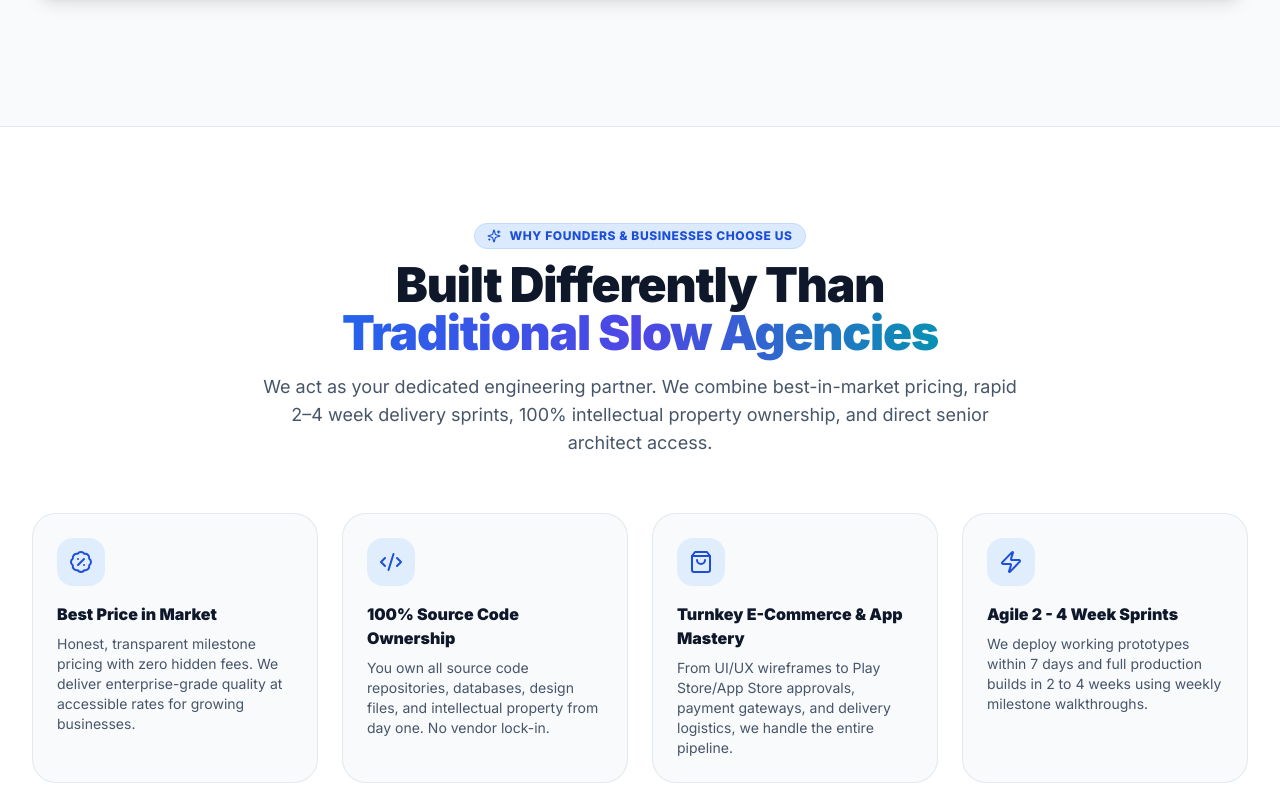
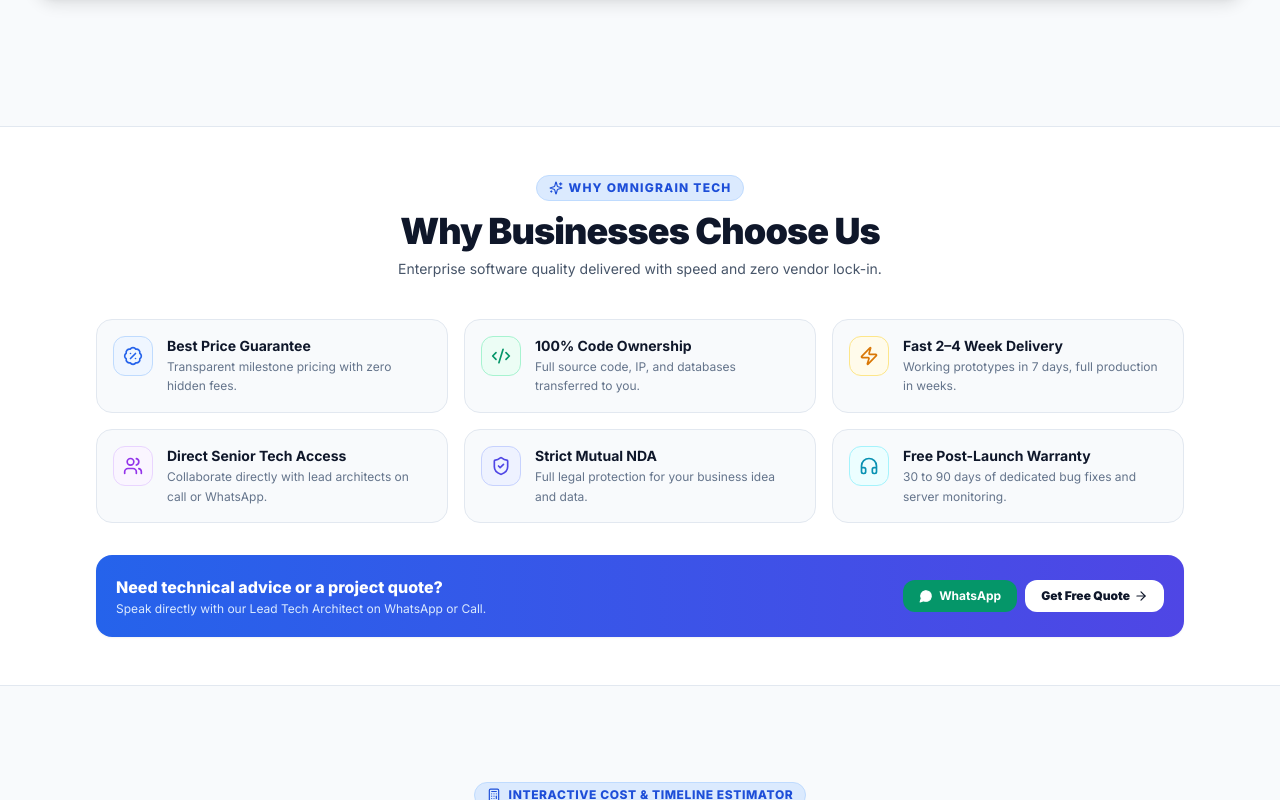
Before and after one commit to OmniGrainTech/OmniGrain_Service, a React (Vite) app: page / in a window 1280 px wide. Shown: the part 4880-5680 px from the top of the page. Built offline with nearby package versions, Linux system fonts and the light colour scheme; the HTML template or start-up script is replaced by a standard one.

Commit message:
refactor(why-us): redesign with compact 6-pillar grid and concise copy

```diff
--- a/src/components/WhyUs.jsx
+++ b/src/components/WhyUs.jsx
@@ -2,106 +2,129 @@ import React from 'react';
 import {
   BadgePercent,
   Code2,
-  ShoppingBag,
   Zap,
   Users,
-  ShieldAlert,
-  CheckCircle,
+  ShieldCheck,
   Headphones,
-  CheckCircle2,
   Sparkles,
   ArrowRight,
-  Phone,
   MessageCircle
 } from 'lucide-react';
-import { whyChooseUs, companyInfo } from '../data/websiteData';
-
-const iconMap = {
-  BadgePercent: BadgePercent,
-  Code2: Code2,
-  ShoppingBag: ShoppingBag,
-  Zap: Zap,
-  Users: Users,
-  ShieldAlert: ShieldAlert,
-  CheckCircle: CheckCircle,
-  Headphones: Headphones
-};
+import { companyInfo } from '../data/websiteData';
 
 export default function WhyUs({ onOpenEnquiry }) {
+  const pillars = [
+    {
+      title: "Best Price Guarantee",
+      desc: "Transparent milestone pricing with zero hidden fees.",
+      icon: BadgePercent,
+      color: "text-blue-600 bg-blue-50 border-blue-200"
+    },
+    {
+      title: "100% Code Ownership",
+      desc: "Full source code, IP, and databases transferred to you.",
+      icon: Code2,
+      color: "text-emerald-600 bg-emerald-50 border-emerald-200"
+    },
+    {
+      title: "Fast 2–4 Week Delivery",
+      desc: "Working prototypes in 7 days, full production in weeks.",
+      icon: Zap,
+      color: "text-amber-600 bg-amber-50 border-amber-200"
+    },
+    {
+      title: "Direct Senior Tech Access",
+      desc: "Collaborate directly with lead architects on call or WhatsApp.",
+      icon: Users,
+      color: "text-purple-600 bg-purple-50 border-purple-200"
+    },
+    {
+      title: "Strict Mutual NDA",
+      desc: "Full legal protection for your business idea and data.",
+      icon: ShieldCheck,
+      color: "text-indigo-600 bg-indigo-50 border-indigo-200"
+    },
+    {
+      title: "Free Post-Launch Warranty",
+      desc: "30 to 90 days of dedicated bug fixes and server monitoring.",
+      icon: Headphones,
+      color: "text-cyan-600 bg-cyan-50 border-cyan-200"
+    }
+  ];
+
   return (
-    <section id="why-us" className="py-16 lg:py-24 bg-white relative border-t border-slate-200">
-      <div className="max-w-7xl mx-auto px-4 sm:px-6 lg:px-8 relative z-10">
+    <section id="why-us" className="py-12 lg:py-18 bg-white relative border-t border-slate-200 w-full max-w-full overflow-hidden">
+      <div className="max-w-6xl mx-auto px-4 sm:px-6 lg:px-8 relative z-10 w-full">
 
-        {/* Section Header */}
-        <div className="text-center max-w-3xl mx-auto mb-14">
-          <div className="inline-flex items-center space-x-2 px-3 py-1 rounded-full bg-blue-100 text-blue-700 border border-blue-200 text-xs font-extrabold uppercase tracking-wider mb-3">
+        {/* Short, Direct Section Header */}
+        <div className="text-center max-w-2xl mx-auto mb-8 sm:mb-10">
+          <div className="inline-flex items-center space-x-1.5 px-3 py-1 rounded-full bg-blue-100 text-blue-700 border border-blue-200 text-xs font-extrabold uppercase tracking-widest mb-2.5">
             <Sparkles className="w-3.5 h-3.5" />
-            <span>Why Founders & Businesses Choose Us</span>
+            <span>Why Omnigrain Tech</span>
           </div>
-          <h2 className="text-3xl sm:text-4xl lg:text-5xl font-black text-slate-900 tracking-tight">
-            Built Differently Than <br />
-            <span className="text-transparent bg-clip-text bg-gradient-to-r from-blue-600 via-indigo-600 to-cyan-600">
-              Traditional Slow Agencies
-            </span>
+          <h2 className="text-2xl sm:text-3xl lg:text-4xl font-black text-slate-900 tracking-tight">
+            Why Businesses Choose Us
           </h2>
-          <p className="mt-4 text-base sm:text-lg text-slate-600">
-            We act as your dedicated engineering partner. We combine best-in-market pricing, rapid 2–4 week delivery sprints, 100% intellectual property ownership, and direct senior architect access.
+          <p className="mt-2 text-xs sm:text-sm text-slate-600">
+            Enterprise software quality delivered with speed and zero vendor lock-in.
           </p>
         </div>
 
-        {/* 8 Differentiators Grid */}
-        <div className="grid grid-cols-1 md:grid-cols-2 lg:grid-cols-4 gap-6 mb-12">
-          {whyChooseUs.map((item, idx) => {
-            const Icon = iconMap[item.icon] || CheckCircle2;
+        {/* Compact, Redesigned 6-Pillar Grid */}
+        <div className="grid grid-cols-1 sm:grid-cols-2 lg:grid-cols-3 gap-3.5 sm:gap-4 mb-8">
+          {pillars.map((item, idx) => {
+            const Icon = item.icon;
             return (
               <div
                 key={idx}
-                className="p-6 rounded-3xl bg-slate-50 border border-slate-200/90 hover:border-blue-400 hover:bg-white transition-all duration-200 hover:shadow-lg hover:-translate-y-1 group"
+                className="p-4 sm:p-4.5 rounded-2xl bg-slate-50 border border-slate-200 hover:border-blue-400 hover:bg-white hover:shadow-md transition-all duration-150 flex items-start space-x-3.5 group"
               >
-                <div className="w-12 h-12 rounded-2xl bg-blue-100/80 text-blue-700 flex items-center justify-center mb-4 group-hover:scale-105 transition-transform">
-                  <Icon className="w-6 h-6" />
+                <div className={`w-10 h-10 rounded-xl flex items-center justify-center shrink-0 border ${item.color} transition-transform group-hover:scale-105`}>
+                  <Icon className="w-5 h-5" />
                 </div>
-                <h3 className="text-base font-black text-slate-900 mb-2 group-hover:text-blue-600 transition">
-                  {item.title}
-                </h3>
-                <p className="text-xs sm:text-sm text-slate-600 leading-relaxed">
-                  {item.desc}
-                </p>
+                <div className="min-w-0">
+                  <h3 className="text-sm font-bold text-slate-900 leading-snug mb-0.5 group-hover:text-blue-600 transition">
+                    {item.title}
+                  </h3>
+                  <p className="text-xs text-slate-500 leading-relaxed">
+                    {item.desc}
+                  </p>
+                </div>
               </div>
             );
           })}
         </div>
 
-        {/* Conversion Action Strip */}
-        <div className="rounded-3xl bg-gradient-to-r from-slate-900 via-blue-950 to-slate-900 p-8 text-white shadow-xl flex flex-col md:flex-row items-center justify-between gap-6">
-          <div className="space-y-1 text-center md:text-left">
-            <h4 className="text-xl font-black flex items-center justify-center md:justify-start">
-              <Sparkles className="w-5 h-5 text-amber-400 mr-2" />
-              Ready to bring your Mobile App or E-Commerce vision to life?
+        {/* Short & Clean CTA Strip */}
+        <div className="p-4 sm:p-5 rounded-2xl bg-gradient-to-r from-blue-600 to-indigo-600 text-white flex flex-col sm:flex-row items-center justify-between gap-3 text-center sm:text-left shadow-sm">
+          <div>
+            <h4 className="text-sm sm:text-base font-extrabold">
+              Need technical advice or a project quote?
             </h4>
-            <p className="text-xs sm:text-sm text-slate-300">
-              Speak directly with our Tech Lead on WhatsApp or Call for instant scoping and proposal.
+            <p className="text-xs text-blue-100 mt-0.5">
+              Speak directly with our Lead Tech Architect on WhatsApp or Call.
             </p>
           </div>
 
-          <div className="flex flex-col sm:flex-row gap-3 shrink-0">
+          <div className="flex items-center gap-2 w-full sm:w-auto shrink-0">
             <a
               href={`https://wa.me/${companyInfo.whatsappRaw}?text=Hi%20Omnigrain%20Tech,%20I%20want%20to%20discuss%20a%20project.`}
               target="_blank"
               rel="noopener noreferrer"
-              className="px-5 py-3 rounded-xl bg-emerald-600 hover:bg-emerald-700 text-white font-bold text-xs sm:text-sm transition flex items-center justify-center space-x-1.5 shadow"
+              className="flex-1 sm:flex-none px-4 py-2 rounded-xl bg-emerald-600 hover:bg-emerald-700 text-white font-bold text-xs transition flex items-center justify-center space-x-1.5 shadow-xs"
+              title="Click to Chat on WhatsApp"
             >
-              <MessageCircle className="w-4 h-4 fill-white" />
-              <span>WhatsApp Us</span>
+              <MessageCircle className="w-3.5 h-3.5 fill-white" />
+              <span>WhatsApp</span>
             </a>
 
             <button
               type="button"
               onClick={() => onOpenEnquiry('Why Us Action')}
-              className="px-6 py-3 rounded-xl bg-blue-600 hover:bg-blue-700 text-white font-extrabold text-xs sm:text-sm shadow-md transition flex items-center justify-center space-x-1.5"
+              className="flex-1 sm:flex-none px-4 py-2 rounded-xl bg-white hover:bg-slate-100 text-slate-900 font-black text-xs transition shadow-xs flex items-center justify-center space-x-1"
             >
-              <span>Get Free Quote Now</span>
-              <ArrowRight className="w-4 h-4" />
+              <span>Get Free Quote</span>
+              <ArrowRight className="w-3.5 h-3.5" />
             </button>
           </div>
         </div>
```
